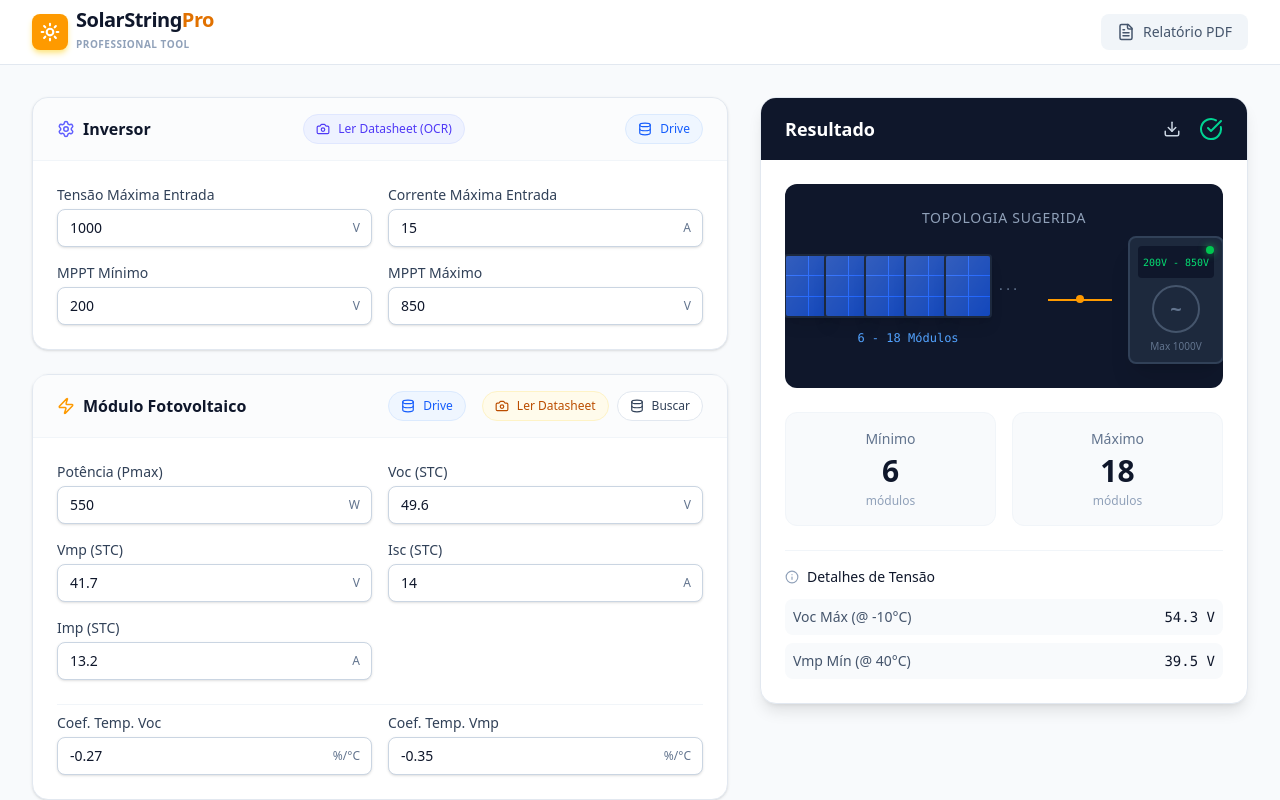
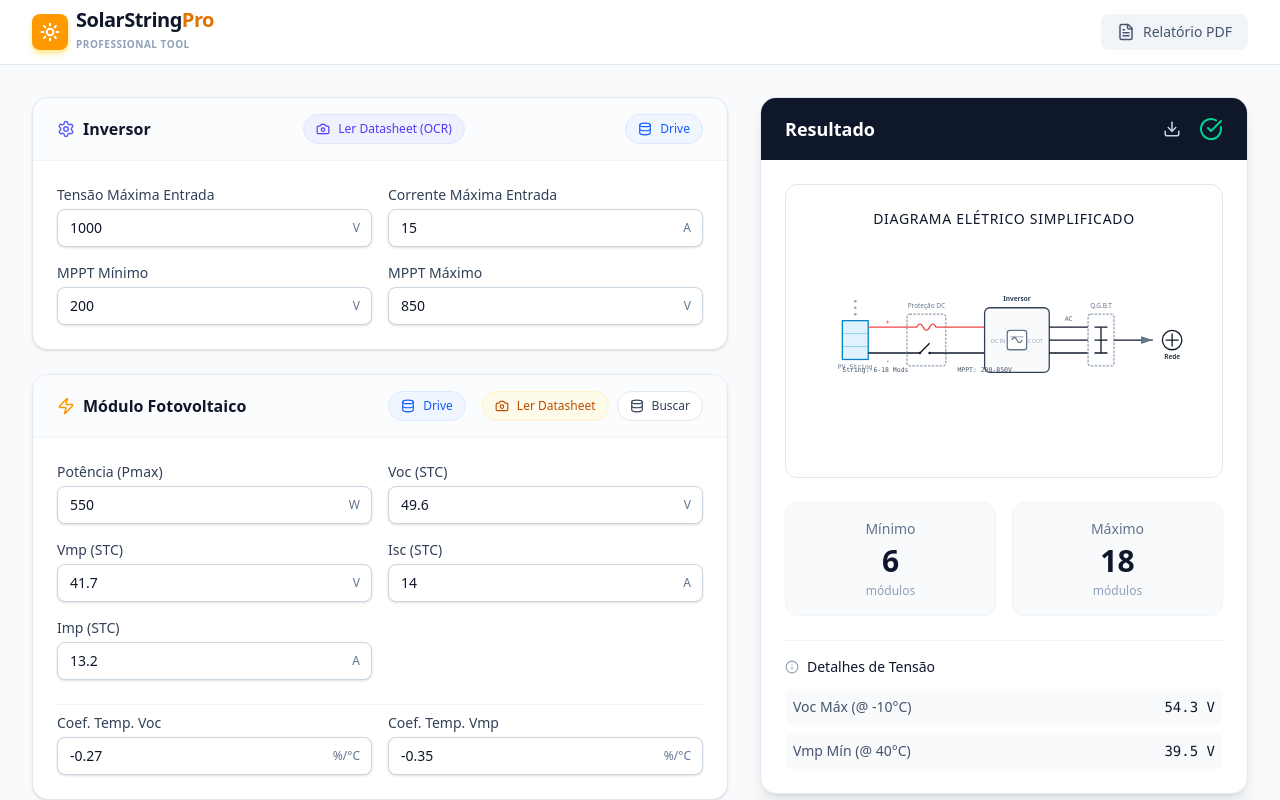
Before and after one commit to mgssystemsolar-max/SolarString-Pro-Ferramenta-Profissional-de-Dimensionamento-Fotovoltaico, a React (Vite) app: page / in a window 1280 px wide. Both pictures are taken after typing "name@example.com", "Sample123" into the empty fields and a click on the button "Acessar Plataforma". Shown: the top 800 px of the page. Built offline with nearby package versions, Linux system fonts and the light colour scheme.

Commit message:
feat: Refactor diagram component styling
Improves the visual appearance and clarity of the simplified electrical diagram component by updating styling to use white background, borders, and clearer typography. This change enhances the user experience by making the diagram more readable.

```diff
--- a/src/components/Diagram.tsx
+++ b/src/components/Diagram.tsx
@@ -9,62 +9,107 @@
 }
 
 export function Diagram({ minModules, maxModules, inverterMaxVoltage, inverterMpptMin, inverterMpptMax }: DiagramProps) {
-  // Simple visual representation of strings
-  // We'll draw a simplified string of modules connected to an inverter icon
+  return (
+    <div className="bg-white rounded-xl p-6 border border-slate-200 flex flex-col items-center justify-center gap-4 relative overflow-hidden">
+      <h3 className="text-sm font-medium text-slate-900 uppercase tracking-wider mb-2">Diagrama Elétrico Simplificado</h3>
 
-  return (
-    <div className="bg-slate-900 rounded-xl p-6 text-white flex flex-col items-center justify-center gap-6 relative overflow-hidden">
-      <div className="absolute inset-0 bg-grid-white/[0.05] pointer-events-none" />
+      <svg width="100%" height="200" viewBox="0 0 600 200" className="w-full max-w-lg">
+        {/* Definitions for markers */}
+        <defs>
+          <marker id="arrow" markerWidth="10" markerHeight="10" refX="9" refY="3" orient="auto" markerUnits="strokeWidth">
+            <path d="M0,0 L0,6 L9,3 z" fill="#64748b" />
+          </marker>
+        </defs>
 
-      <div className="z-10 flex flex-col items-center gap-2">
-        <h3 className="text-sm font-medium text-slate-400 uppercase tracking-wider">Topologia Sugerida</h3>
-        <div className="flex items-center gap-4">
-          {/* Modules String */}
-          <div className="flex flex-col items-center gap-1">
-            <div className="flex -space-x-2">
-              {[...Array(Math.min(5, minModules > 0 ? minModules : 1))].map((_, i) => (
-                <div key={i} className="w-12 h-16 bg-blue-600 border-2 border-slate-800 rounded-sm shadow-lg relative group">
-                  <div className="absolute inset-0 bg-gradient-to-br from-white/20 to-transparent" />
-                  <div className="absolute inset-0 grid grid-cols-2 grid-rows-3 gap-[1px] opacity-30">
-                     {[...Array(6)].map((_, j) => <div key={j} className="bg-slate-900" />)}
-                  </div>
-                </div>
-              ))}
-              {minModules > 5 && (
-                <div className="w-12 h-16 flex items-center justify-center text-slate-500 font-mono text-xs">
-                  ...
-                </div>
-              )}
-            </div>
-            <div className="text-xs text-blue-400 font-mono mt-2">
-              {minModules} - {maxModules} Módulos
-            </div>
-          </div>
+        {/* PV String Symbol */}
+        <g transform="translate(50, 50)">
+          {/* Module 1 */}
+          <rect x="0" y="0" width="40" height="60" fill="#e0f2fe" stroke="#0284c7" strokeWidth="2" />
+          <path d="M0,20 L40,20 M0,40 L40,40" stroke="#0284c7" strokeWidth="1" opacity="0.5" />
+          <text x="20" y="75" textAnchor="middle" className="text-[10px] fill-slate-500 font-mono">PV String</text>
 
-          {/* Connection Lines */}
-          <div className="w-16 h-[2px] bg-amber-500 relative">
-             <div className="absolute -top-1 left-1/2 -translate-x-1/2 w-2 h-2 bg-amber-500 rounded-full animate-pulse" />
-          </div>
+          {/* Connection dots to imply multiple modules */}
+          <circle cx="20" cy="-10" r="2" fill="#94a3b8" />
+          <circle cx="20" cy="-20" r="2" fill="#94a3b8" />
+          <circle cx="20" cy="-30" r="2" fill="#94a3b8" />
+        </g>
 
-          {/* Inverter */}
-          <div className="w-24 h-32 bg-slate-800 border-2 border-slate-700 rounded-lg flex flex-col items-center justify-between p-2 shadow-xl relative">
-            <div className="w-full h-8 bg-slate-900 rounded flex items-center justify-center text-[10px] font-mono text-green-400">
-              {inverterMpptMin}V - {inverterMpptMax}V
-            </div>
-            <div className="flex-1 w-full flex items-center justify-center">
-               <div className="w-12 h-12 border-2 border-slate-600 rounded-full flex items-center justify-center">
-                 <span className="text-xl font-bold text-slate-500">~</span>
-               </div>
-            </div>
-            <div className="w-full text-center text-[10px] text-slate-500">
-              Max {inverterMaxVoltage}V
-            </div>
+        {/* DC Wiring Positive */}
+        <path d="M90,60 L150,60" stroke="#ef4444" strokeWidth="2" fill="none" />
+        <text x="120" y="55" textAnchor="middle" className="text-[10px] fill-red-500 font-mono">+</text>
 
-            {/* Status LED */}
-            <div className="absolute top-2 right-2 w-2 h-2 bg-green-500 rounded-full shadow-[0_0_8px_rgba(34,197,94,0.8)] animate-pulse" />
-          </div>
-        </div>
-      </div>
+        {/* DC Wiring Negative */}
+        <path d="M90,100 L150,100" stroke="#0f172a" strokeWidth="2" fill="none" />
+        <text x="120" y="115" textAnchor="middle" className="text-[10px] fill-slate-900 font-mono">-</text>
+
+        {/* DC Protection Box */}
+        <g transform="translate(150, 40)">
+          <rect x="0" y="0" width="60" height="80" rx="4" fill="white" stroke="#94a3b8" strokeWidth="2" strokeDasharray="4 2" />
+          <text x="30" y="-10" textAnchor="middle" className="text-[10px] fill-slate-500">Proteção DC</text>
+
+          {/* Fuse Symbol on Positive */}
+          <path d="M0,20 L15,20 Q20,10 25,20 Q30,30 35,20 Q40,10 45,20 L60,20" stroke="#ef4444" strokeWidth="2" fill="none" />
+
+          {/* Switch/Breaker Symbol on Negative */}
+          <path d="M0,60 L20,60 L35,45 M35,60 L60,60" stroke="#0f172a" strokeWidth="2" fill="none" />
+          <circle cx="20" cy="60" r="2" fill="#0f172a" />
+          <circle cx="35" cy="60" r="2" fill="#0f172a" />
+        </g>
+
+        {/* Wiring to Inverter */}
+        <path d="M210,60 L270,60" stroke="#ef4444" strokeWidth="2" fill="none" />
+        <path d="M210,100 L270,100" stroke="#0f172a" strokeWidth="2" fill="none" />
+
+        {/* Inverter Symbol */}
+        <g transform="translate(270, 30)">
+          <rect x="0" y="0" width="100" height="100" rx="8" fill="#f8fafc" stroke="#334155" strokeWidth="2" />
+          <text x="50" y="-10" textAnchor="middle" className="text-[10px] fill-slate-700 font-bold">Inversor</text>
+
+          {/* DC Input Side */}
+          <text x="10" y="55" textAnchor="start" className="text-[8px] fill-slate-400">DC IN</text>
+
+          {/* AC Output Side */}
+          <text x="90" y="55" textAnchor="end" className="text-[8px] fill-slate-400">AC OUT</text>
+
+          {/* Conversion Symbol */}
+          <path d="M30,30 L70,70 M30,70 L70,30" stroke="#cbd5e1" strokeWidth="1" />
+          <rect x="35" y="35" width="30" height="30" rx="4" fill="white" stroke="#64748b" strokeWidth="2" />
+          <path d="M42,50 Q46,42 50,50 Q54,58 58,50" stroke="#64748b" strokeWidth="2" fill="none" />
+          <line x1="40" y1="45" x2="60" y2="45" stroke="#64748b" strokeWidth="1" />
+        </g>
+
+        {/* AC Wiring */}
+        <path d="M370,60 L430,60" stroke="#0f172a" strokeWidth="2" fill="none" />
+        <path d="M370,80 L430,80" stroke="#0f172a" strokeWidth="2" fill="none" />
+        <path d="M370,100 L430,100" stroke="#0f172a" strokeWidth="2" fill="none" />
+        <text x="400" y="50" textAnchor="middle" className="text-[10px] fill-slate-500">AC</text>
+
+        {/* AC Protection / Grid */}
+        <g transform="translate(430, 40)">
+           <rect x="0" y="0" width="40" height="80" rx="4" fill="white" stroke="#94a3b8" strokeWidth="2" strokeDasharray="4 2" />
+           <text x="20" y="-10" textAnchor="middle" className="text-[10px] fill-slate-500">Q.G.B.T</text>
+
+           {/* Breaker Symbol */}
+           <path d="M10,20 L30,20 M10,40 L30,40 M10,60 L30,60" stroke="#0f172a" strokeWidth="2" />
+           <path d="M20,20 L20,60" stroke="#0f172a" strokeWidth="2" />
+        </g>
+
+        {/* Grid Connection */}
+        <path d="M470,80 L530,80" stroke="#0f172a" strokeWidth="2" markerEnd="url(#arrow)" />
+        <g transform="translate(540, 60)">
+           <circle cx="20" cy="20" r="15" fill="none" stroke="#0f172a" strokeWidth="2" />
+           <path d="M10,20 L30,20 M20,10 L20,30" stroke="#0f172a" strokeWidth="2" />
+           <text x="20" y="50" textAnchor="middle" className="text-[10px] fill-slate-700 font-bold">Rede</text>
+        </g>
+
+        {/* Data Labels */}
+        <text x="50" y="130" className="text-[10px] fill-slate-600 font-mono">
+          String: {minModules}-{maxModules} Mods
+        </text>
+        <text x="270" y="130" textAnchor="middle" className="text-[10px] fill-slate-600 font-mono">
+          MPPT: {inverterMpptMin}-{inverterMpptMax}V
+        </text>
+      </svg>
     </div>
   );
 }
```
